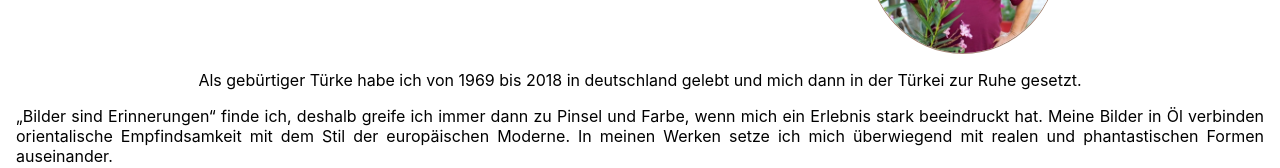
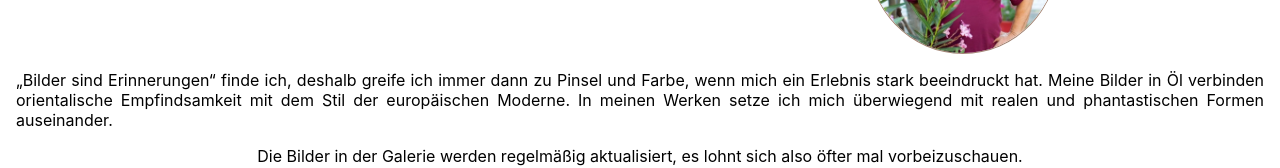
Before and after one commit to alperkuertuel/saba-art, a Next.js app: page / in a window 1280 px wide. Shown: the part 242-410 px from the top of the page. Built offline with nearby package versions, Linux system fonts and the light colour scheme; no server answers; the database is empty.

Commit message:
delete first paragraph

```diff
--- a/components/WelcomingAndAbout/WelcomingAndAbout.js
+++ b/components/WelcomingAndAbout/WelcomingAndAbout.js
@@ -8,10 +8,6 @@ export default function WelcomingAbout() {
         Hallo und herzlich willkommen in meiner online Kunst-Galerie!
       </StyledWelcomingText>
       <StyledAvatar priority={true} width={192} height={200} src="/img/saba-art.jpg" alt="Saba" />
-      <StyledAboutParagraph>
-        Als gebürtiger Türke habe ich von 1969 bis 2018 in deutschland gelebt und mich dann in der
-        Türkei zur Ruhe gesetzt.
-      </StyledAboutParagraph>
       <StyledAboutParagraph>
         <q>Bilder sind Erinnerungen</q> finde ich, deshalb greife ich immer dann zu Pinsel und
         Farbe, wenn mich ein Erlebnis stark beeindruckt hat. Meine Bilder in Öl verbinden
```
